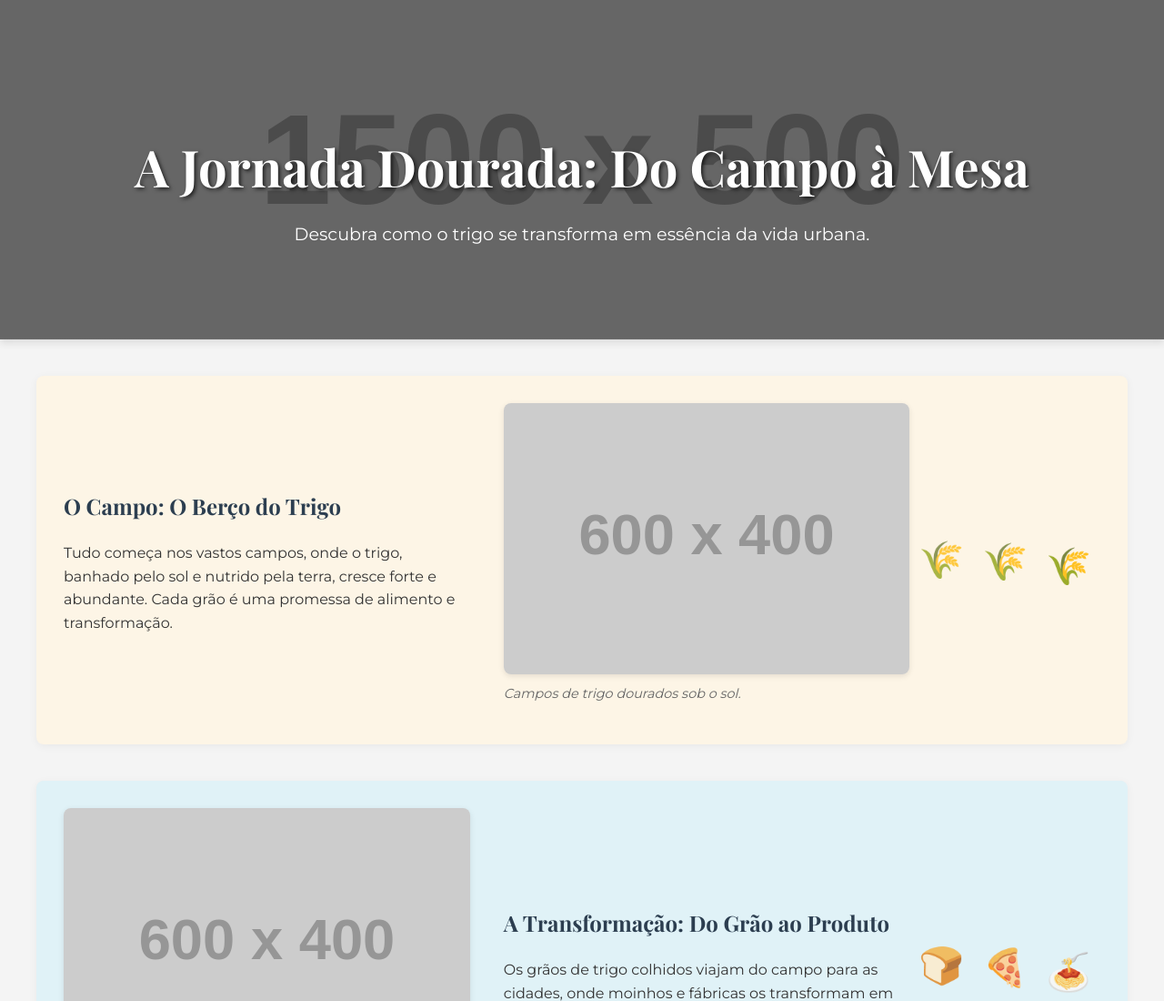
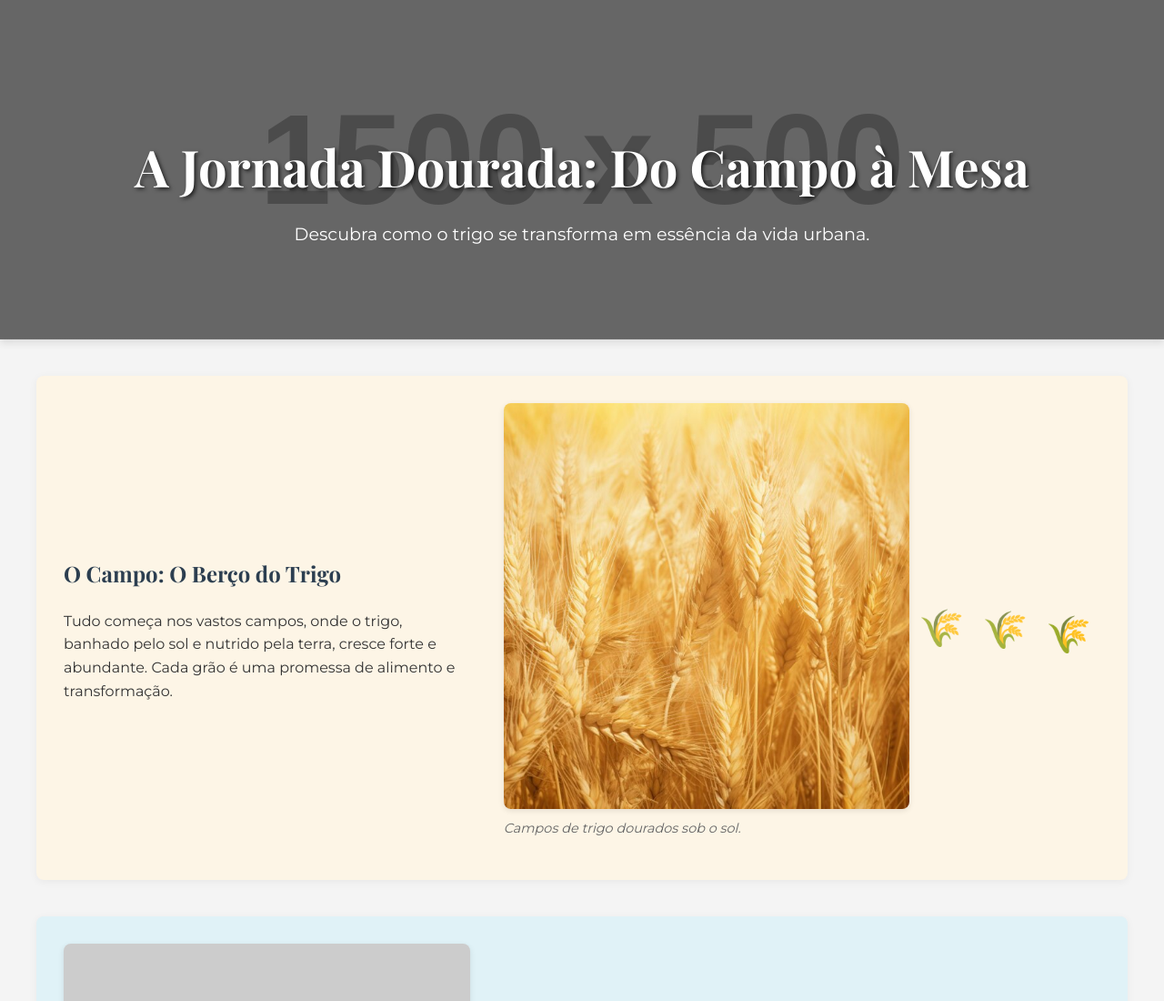
Before and after one commit to Jujuam25/projetoagrimho-formacao, a plain HTML site: page index.html in a window 1280 px wide. Shown: the top 1100 px of the page at 91% size. Drawn offline with nearby package versions, Linux system fonts and the light colour scheme; placeholder pictures from the web are drawn by us.

Commit message:
atualizado

```diff
--- a/index.html
+++ b/index.html
@@ -21,7 +21,7 @@
                     <p>Tudo começa nos vastos campos, onde o trigo, banhado pelo sol e nutrido pela terra, cresce forte e abundante. Cada grão é uma promessa de alimento e transformação.</p>
                 </div>
                 <div class="image-content">
-                    <img src="https://via.placeholder.com/600x400/FFD700/FFFFFF?text=Campo+de+Trigo" alt="Campo de Trigo Dourado">
+                    <img src="https://github.com/Jujuam25/projetoagrimho-formacao/blob/main/campo-de-trigo-com-trigo-dourado-ao-fundo_889056-15558.jpg" alt="Campo de Trigo Dourado">
                     <p class="image-caption">Campos de trigo dourados sob o sol.</p>
                 </div>
             </div>
```
